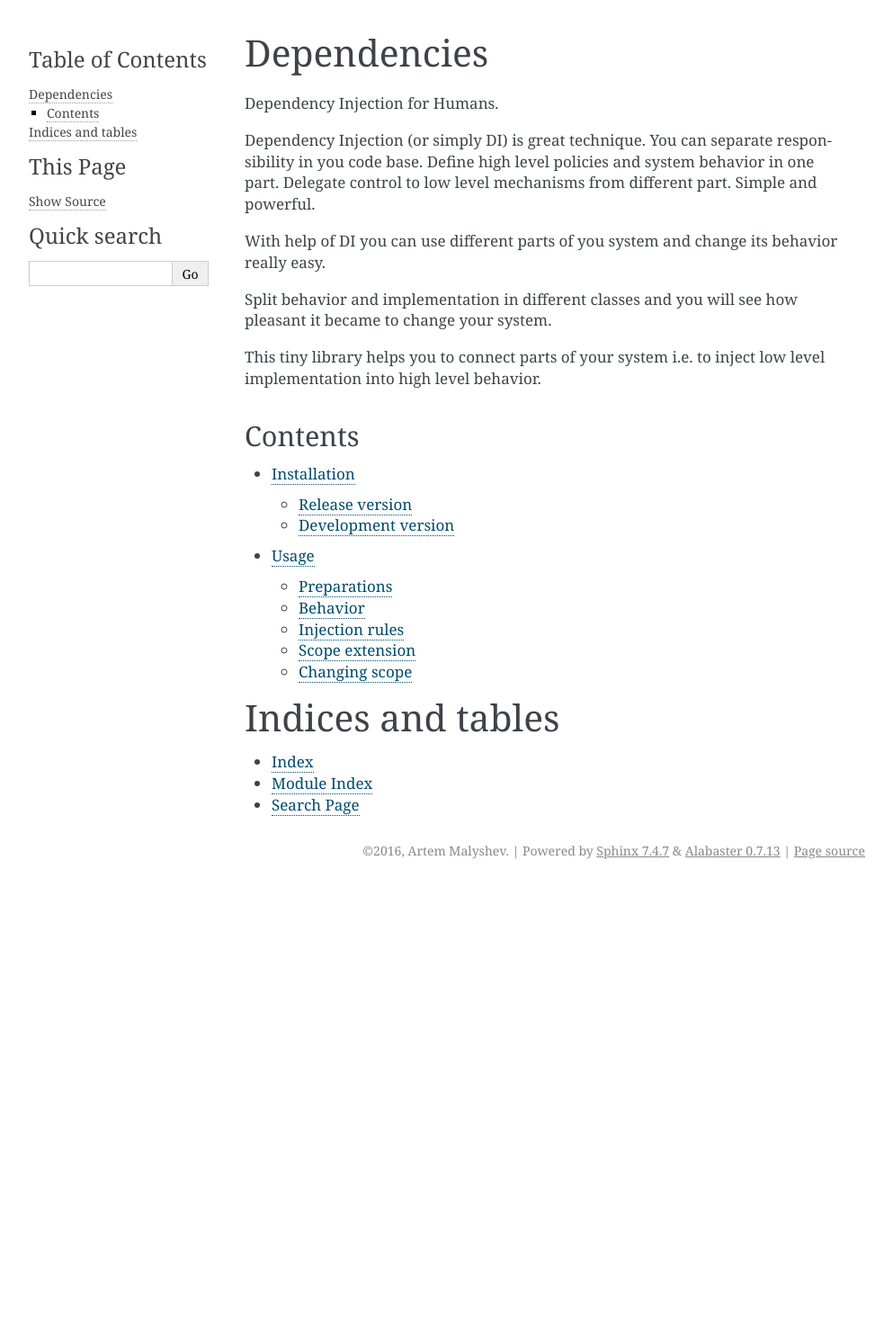
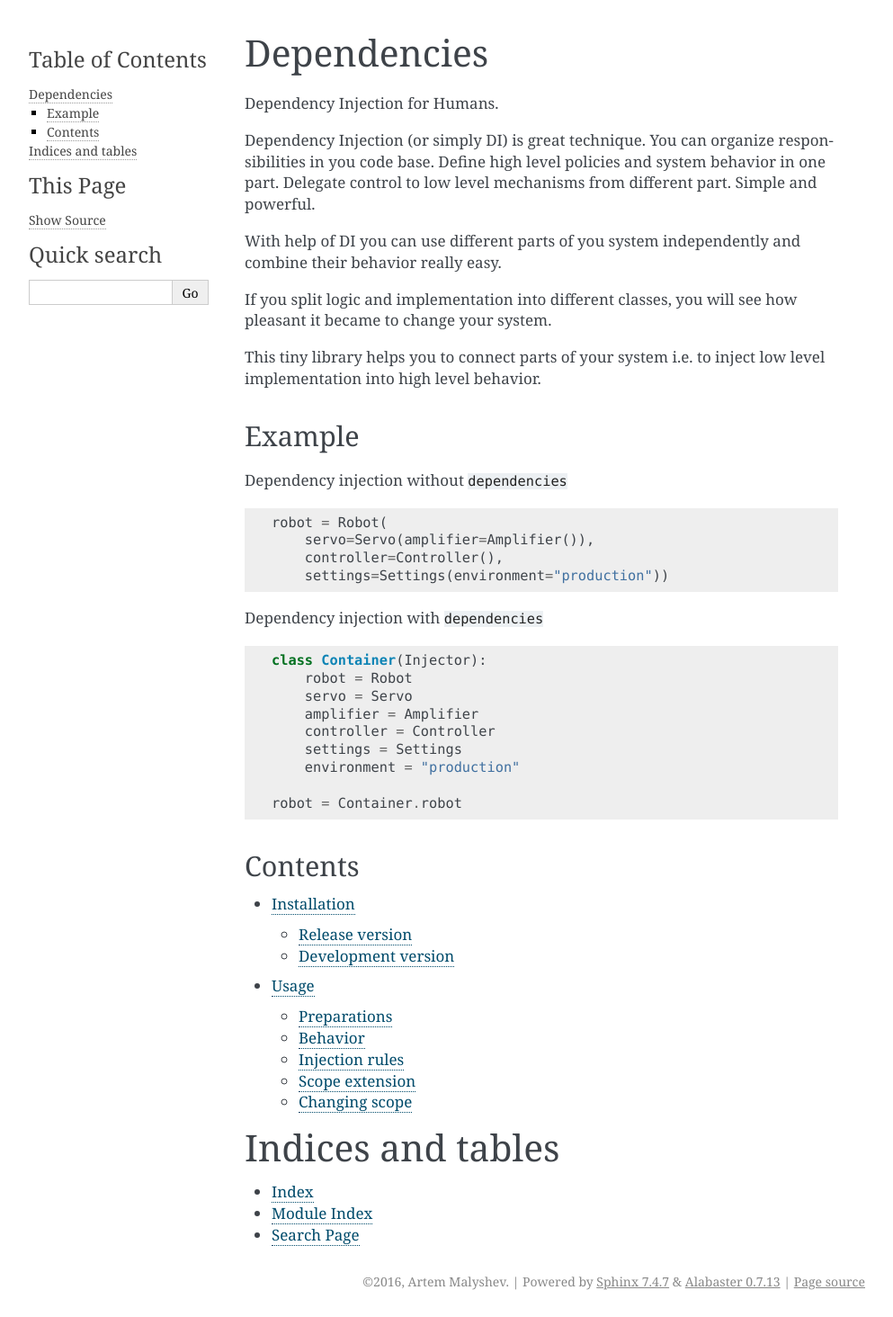
Before and after one commit to proofit404/dependencies, a Sphinx documentation site: the page built from docs/index.rst, in a window 1280 px wide. Shown: the whole page at 90% size, without its empty margins (148-1141 px from the left). Built offline with Sphinx 7.4.7, drawn with Linux system fonts in a browser that asks for light colours; before the commit the page ends 985 px from its top, so only the background shows below that.

Commit message:
Add code example to the index docs page.

```diff
--- a/docs/index.rst
+++ b/docs/index.rst
@@ -4,18 +4,44 @@ Dependencies
 Dependency Injection for Humans.
 
 Dependency Injection (or simply DI) is great technique.  You can
-separate responsibility in you code base.  Define high level
+organize responsibilities in you code base.  Define high level
 policies and system behavior in one part.  Delegate control to low
 level mechanisms from different part.  Simple and powerful.
 
-With help of DI you can use different parts of you system and
-change its behavior really easy.
+With help of DI you can use different parts of you system
+independently and combine their behavior really easy.
 
-Split behavior and implementation in different classes and you will
+If you split logic and implementation into different classes, you will
 see how pleasant it became to change your system.
 
 This tiny library helps you to connect parts of your system i.e. to
 inject low level implementation into high level behavior.
+
+Example
+-------
+
+Dependency injection without ``dependencies``
+
+.. code:: python
+
+    robot = Robot(
+        servo=Servo(amplifier=Amplifier()),
+        controller=Controller(),
+        settings=Settings(environment="production"))
+
+Dependency injection with ``dependencies``
+
+.. code:: python
+
+    class Container(Injector):
+        robot = Robot
+        servo = Servo
+        amplifier = Amplifier
+        controller = Controller
+        settings = Settings
+        environment = "production"
+
+    robot = Container.robot
 
 Contents
 --------
```
